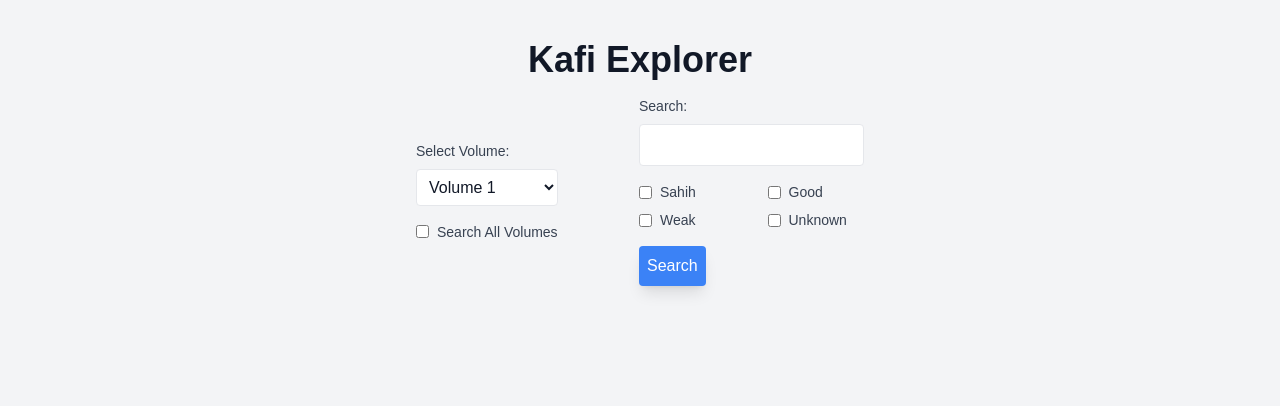
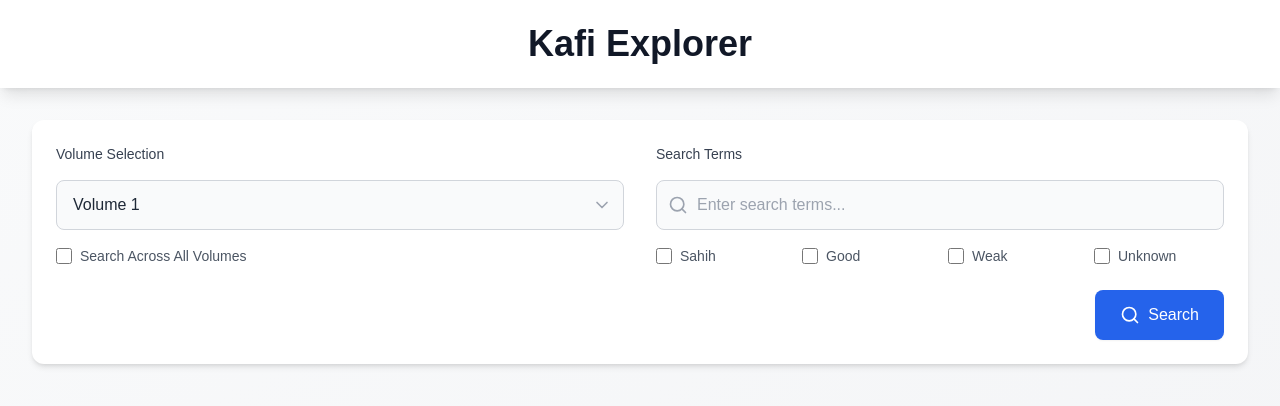
Before and after one commit to MMZaini/kafi-explorer, a Next.js app: page / in a window 1280 px wide. Shown: the top 406 px of the page. Built offline with nearby package versions, Linux system fonts and the light colour scheme.

Commit message:
update frontend

```diff
--- a/app/page.tsx
+++ b/app/page.tsx
@@ -1,6 +1,7 @@
 "use client";
 
 import { useState, useEffect } from "react";
+import { Search, Book, ChevronDown } from "lucide-react";
 
 export default function Home() {
   const [volume, setVolume] = useState(1);
@@ -167,20 +168,30 @@ export default function Home() {
   };
 
   return (
-    <div className="min-h-screen p-8 pb-20 sm:p-20 bg-gray-100 text-gray-900">
-      <h1 className="text-4xl font-bold text-center -mt-10 mb-4">
+    <div className="min-h-screen bg-gradient-to-br from-gray-50 to-gray-100">
+      {/* Header Section */}
+      <div className="bg-white shadow-lg">
+        <div className="max-w-7xl mx-auto py-8 px-4 sm:px-6 lg:px-8">
+          <h1 className="text-4xl font-bold text-center text-gray-900 -mb-2 -mt-2">
             Kafi Explorer
           </h1>
-      <div className="flex flex-col sm:flex-row justify-between items-center mb-12 max-w-md mx-auto">
-        <div className="w-full sm:w-auto mb-4 sm:mb-0">
-          <label htmlFor="volume" className="block mb-2 text-sm font-medium text-gray-700">
-            Select Volume:
+        </div>
+      </div>
+
+      {/* Search Controls */}
+      <div className="max-w-7xl mx-auto px-4 sm:px-6 lg:px-8 mt-8">
+        <div className="bg-white rounded-xl shadow-md p-6 mb-8">
+          <div className="grid grid-cols-1 md:grid-cols-2 gap-8">
+            {/* Volume Selection */}
+            <div className="space-y-4">
+              <label className="block text-sm font-medium text-gray-700">
+                Volume Selection
               </label>
+              <div className="relative">
                 <select
-            id="volume"
                   value={volume}
                   onChange={handleVolumeChange}
-            className="p-2 border rounded bg-white text-gray-900 w-full"
+                  className="appearance-none w-full bg-gray-50 border border-gray-300 rounded-lg py-3 px-4 pr-8 text-gray-800 focus:outline-none focus:ring-2 focus:ring-blue-500 focus:border-transparent transition-all"
                 >
                   {[...Array(8).keys()].map((v) => (
                     <option key={v + 1} value={v + 1}>
@@ -188,127 +199,126 @@ export default function Home() {
                     </option>
                   ))}
                 </select>
+                <ChevronDown className="absolute right-3 top-1/2 transform -translate-y-1/2 text-gray-400 pointer-events-none w-5 h-5" />
+              </div>
 
-          <div className="flex items-center mt-4">
+              <div className="flex items-center space-x-2">
                 <input
                   id="searchAllVolumes"
                   type="checkbox"
                   checked={searchAllVolumes}
                   onChange={(e) => setSearchAllVolumes(e.target.checked)}
-              className="mr-2"
+                  className="w-4 h-4 text-blue-500 border-gray-300 rounded focus:ring-blue-500"
                 />
-            <label htmlFor="searchAllVolumes" className="text-sm text-gray-700">
-              Search All Volumes
+                <label htmlFor="searchAllVolumes" className="text-sm text-gray-600">
+                  Search Across All Volumes
                 </label>
               </div>
             </div>
 
-        <div className="w-full sm:w-auto ml-auto">
-          <label htmlFor="search" className="block mb-2 text-sm font-medium text-gray-700">
-            Search:
+            {/* Search Input */}
+            <div className="space-y-4">
+              <label className="block text-sm font-medium text-gray-700">
+                Search Terms
               </label>
+              <div className="relative">
                 <input
-            id="search"
                   type="text"
                   value={searchTerm}
                   onChange={(e) => setSearchTerm(e.target.value)}
-            onKeyDown={(event) => {
-              if (event.key === "Enter") {
-                handleSearch();
-              }
-            }}
+                  onKeyDown={(e) => e.key === "Enter" && handleSearch()}
                   onBlur={handleSearchBlur}
-            className="p-2 border rounded bg-white text-gray-900 w-full"
+                  className="w-full bg-gray-50 border border-gray-300 rounded-lg py-3 px-4 pl-10 text-gray-800 focus:outline-none focus:ring-2 focus:ring-blue-500 focus:border-transparent transition-all"
+                  placeholder="Enter search terms..."
                 />
-          <div className="grid grid-cols-2 gap-x-8 gap-2 mt-4">
-            <div className="flex items-center">
+                <Search className="absolute left-3 top-1/2 transform -translate-y-1/2 text-gray-400 w-5 h-5" />
+              </div>
+
+              {/* Grading Filters */}
+              <div className="grid grid-cols-2 sm:grid-cols-4 gap-4 mt-4">
+                {[
+                  { id: "sahihOnly", label: "Sahih", state: sahihOnly, setState: setSahihOnly },
+                  { id: "goodOnly", label: "Good", state: goodOnly, setState: setGoodOnly },
+                  { id: "weakOnly", label: "Weak", state: weakOnly, setState: setWeakOnly },
+                  { id: "unknownOnly", label: "Unknown", state: unknownOnly, setState: setUnknownOnly },
+                ].map((filter) => (
+                  <div key={filter.id} className="flex items-center space-x-2">
                     <input
-                id="sahihOnly"
+                      id={filter.id}
                       type="checkbox"
-                checked={sahihOnly}
-                onChange={(e) => setSahihOnly(e.target.checked)}
-                className="mr-2"
+                      checked={filter.state}
+                      onChange={(e) => filter.setState(e.target.checked)}
+                      className="w-4 h-4 text-blue-500 border-gray-300 rounded focus:ring-blue-500"
                     />
-              <label htmlFor="sahihOnly" className="text-sm text-gray-700">
-                Sahih
+                    <label htmlFor={filter.id} className="text-sm text-gray-600">
+                      {filter.label}
                     </label>
                   </div>
-            <div className="flex items-center">
-              <input
-                id="goodOnly"
-                type="checkbox"
-                checked={goodOnly}
-                onChange={(e) => setGoodOnly(e.target.checked)}
-                className="mr-2"
-              />
-              <label htmlFor="goodOnly" className="text-sm text-gray-700">
-                Good
-              </label>
-            </div>
-            <div className="flex items-center">
-              <input
-                id="weakOnly"
-                type="checkbox"
-                checked={weakOnly}
-                onChange={(e) => setWeakOnly(e.target.checked)}
-                className="mr-2"
-              />
-              <label htmlFor="weakOnly" className="text-sm text-gray-700">
-                Weak
-              </label>
-            </div>
-            <div className="flex items-center">
-              <input
-                id="unknownOnly"
-                type="checkbox"
-                checked={unknownOnly}
-                onChange={(e) => setUnknownOnly(e.target.checked)}
-                className="mr-2"
-              />
-              <label htmlFor="unknownOnly" className="text-sm text-gray-700">
-                Unknown
-              </label>
+                ))}
               </div>
             </div>
+          </div>
+
+          {/* Search Button */}
+          <div className="mt-6 flex justify-end">
             <button
               onClick={handleSearch}
-            className="mt-4 p-2 bg-blue-500 text-white rounded shadow-lg hover:bg-blue-600 transition"
+              className="inline-flex items-center px-6 py-3 border border-transparent text-base font-medium rounded-lg shadow-sm text-white bg-blue-600 hover:bg-blue-700 focus:outline-none focus:ring-2 focus:ring-offset-2 focus:ring-blue-500 transition-all"
             >
+              <Search className="w-5 h-5 mr-2" />
               Search
             </button>
           </div>
         </div>
 
+        {/* Search Results */}
         {searchPerformed && (
-        <div className="mb-12">
-          <div className="border p-4 rounded mb-4 bg-white shadow max-w-7xl mx-auto">
+          <div className="space-y-6 mb-12">
             {isLoading ? (
-              <p className="text-gray-700">Loading...</p>
+              <div className="bg-white rounded-xl shadow-md p-8 text-center">
+                <div className="animate-pulse text-gray-600">Loading results...</div>
+              </div>
             ) : searchResults.length === 0 ? (
-              <p className="text-gray-700">No search results</p>
+              <div className="bg-white rounded-xl shadow-md p-8 text-center">
+                <p className="text-gray-600">No results found for your search criteria</p>
+              </div>
             ) : (
               searchResults.map((result, idx) => (
-                <div key={idx} className="mb-4">
-                  <h3 className="text-lg font-medium text-gray-800">
+                <div key={idx} className="bg-white rounded-xl shadow-md p-6 transition-all hover:shadow-lg">
+                  <div className="flex items-center space-x-4 mb-4">
+                    <Book className="w-6 h-6 text-blue-600" />
+                    <h3 className="text-lg font-medium text-gray-900">
                       Volume {result.volume}, Page {result.index + 1}
                     </h3>
-                  <pre className="bg-gray-200 p-2 rounded text-gray-800 text-lg whitespace-pre-wrap">
+                  </div>
+
+                  <div className="bg-gray-50 rounded-lg p-4 mb-4">
+                    <pre className="text-gray-800 text-lg whitespace-pre-wrap">
                       {isArabic(searchTerm)
                         ? result.content
                         : highlightSearchTerm(result.content, searchTerm)}
                     </pre>
-                  <a href={result.url} target="_blank" rel="noopener noreferrer" className="text-blue-500 underline">
-                    Link
+                  </div>
+
+                  <div className="flex flex-wrap items-center gap-4">
+                    <a
+                      href={result.url}
+                      target="_blank"
+                      rel="noopener noreferrer"
+                      className="text-lg inline-flex items-center text-blue-600 hover:text-blue-800 transition-colors"
+                    >
+                      View Source →
                     </a>
-                  <p className="text-lg">
-                    Grading: {result.majlisiGrading}
-                  </p>
+                    <span className="text-gray-600 text-lg">
+                      Grading: <span className="font-medium">{result.majlisiGrading}</span>
+                    </span>
+                  </div>
                 </div>
               ))
             )}
           </div>
+        )}
       </div>
-      )}
     </div>
   );
 }
```
Also changed, not shown: package.json (+6 -5 lines), 1 other file (tests, documents, lock files or other folders). Lines whose indentation alone changed are shown as unchanged.
